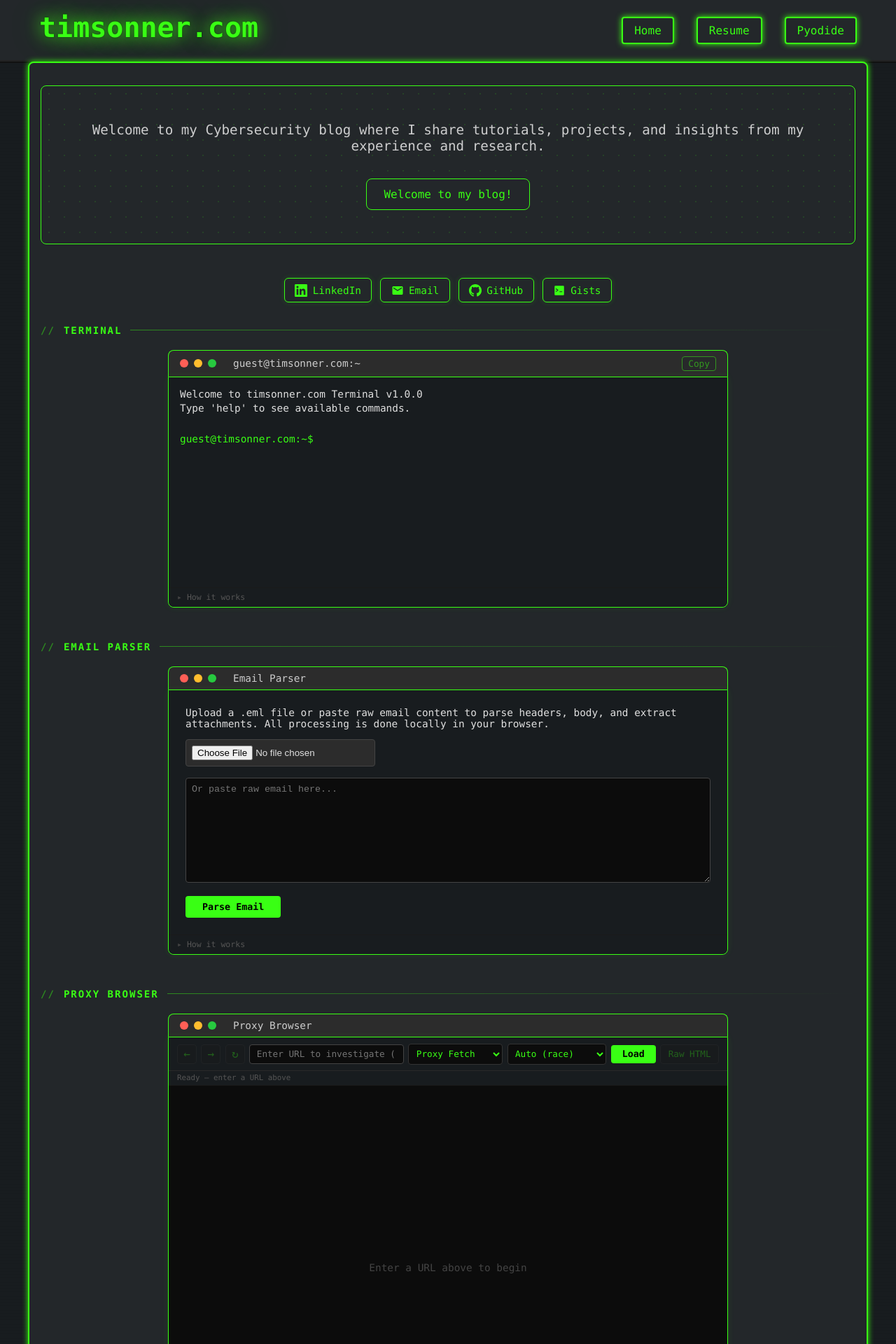
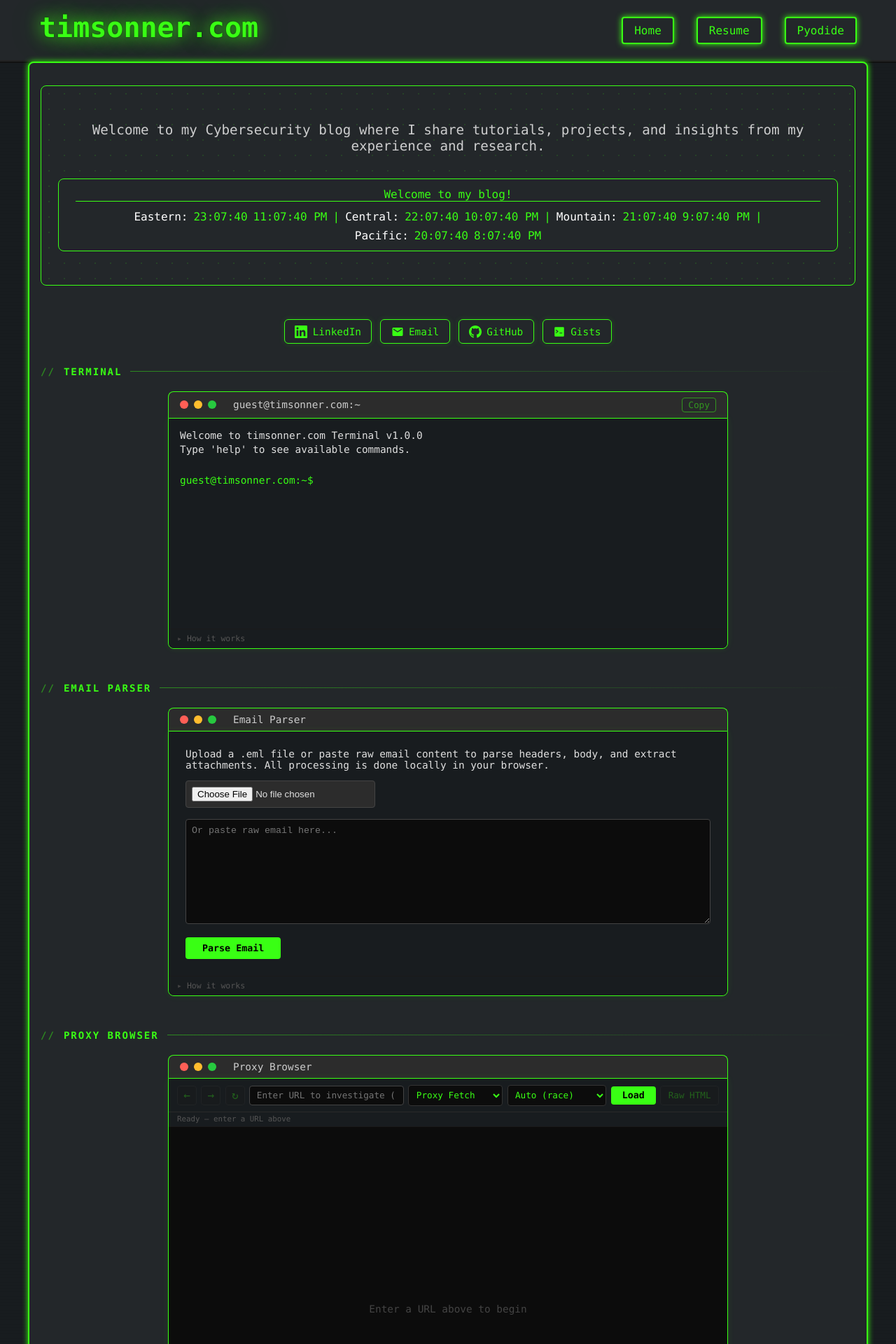
Before and after one commit to timsonner/timsonner.github.io, a Jekyll site: the page built from index.html, in a window 1280 px wide. Shown: the top 1920 px of the page at 70% size. Built offline with Jekyll 4.4.1, drawn with Linux system fonts in a browser that asks for light colours.

Commit message:
Add Eastern, Central, Mountain, and Pacific clocks under visitor IP
Show live 24-hour and 12-hour times in the homepage visitor info box,
using white zone labels and green times to match existing styles.

Co-authored-by: Tim Sonner <timsonner@users.noreply.github.com>

```diff
--- a/assets/js/visitor.js
+++ b/assets/js/visitor.js
@@ -28,5 +28,39 @@ async function fetchVisitorInfo() {
   }
 }
 
-// Load visitor info when page loads
-document.addEventListener('DOMContentLoaded', fetchVisitorInfo);
+const timeFormatters = {};
+
+function getTimeFormatter(timeZone, format) {
+  const key = `${timeZone}:${format}`;
+  if (!timeFormatters[key]) {
+    const options = format === '24'
+      ? { timeZone, hour: '2-digit', minute: '2-digit', second: '2-digit', hourCycle: 'h23' }
+      : { timeZone, hour: 'numeric', minute: '2-digit', second: '2-digit', hour12: true };
+    timeFormatters[key] = new Intl.DateTimeFormat('en-US', options);
+  }
+  return timeFormatters[key];
+}
+
+function updateTimezoneClocks() {
+  const now = new Date();
+  document.querySelectorAll('.timezone-time[data-tz][data-format]').forEach((el) => {
+    const timeZone = el.dataset.tz;
+    const format = el.dataset.format;
+    el.textContent = getTimeFormatter(timeZone, format).format(now);
+  });
+}
+
+function startTimezoneClocks() {
+  if (!document.getElementById('timezone-clocks')) {
+    return;
+  }
+
+  updateTimezoneClocks();
+  setInterval(updateTimezoneClocks, 1000);
+}
+
+// Load visitor info and US timezone clocks when the page loads
+document.addEventListener('DOMContentLoaded', () => {
+  fetchVisitorInfo();
+  startTimezoneClocks();
+});
--- a/assets/main.scss
+++ b/assets/main.scss
@@ -416,7 +416,10 @@ a:hover {
   border: 1px solid $color-primary;
   color: $color-primary;
   font-family: inherit;
-  display: inline-block;
+  display: inline-flex;
+  flex-direction: column;
+  align-items: center;
+  gap: 0;
   max-width: 100%;
 }
 
@@ -442,8 +445,44 @@ a:hover {
   color: $color-white;
 }
 
+.timezone-clocks {
+  display: flex;
+  flex-wrap: wrap;
+  justify-content: center;
+  align-items: center;
+  gap: 0.5rem;
+  width: 100%;
+  padding-top: 0.75rem;
+  border-top: 1px solid $color-primary;
+  font-size: 1rem;
+  font-weight: 500;
+  animation: fadeIn 0.8s ease-in;
+  font-family: inherit;
+}
+
+.timezone-item {
+  white-space: nowrap;
+  display: inline-flex;
+  align-items: center;
+  gap: 0.5rem;
+}
+
+.timezone-label {
+  color: $color-white;
+}
+
+.timezone-time {
+  color: $color-primary;
+  font-variant-numeric: tabular-nums;
+}
+
 @media (max-width: 600px) {
   #visitor-greeting {
+    flex-direction: column;
+    gap: 0.25rem;
+  }
+
+  .timezone-clocks {
     flex-direction: column;
     gap: 0.25rem;
   }
--- a/index.html
+++ b/index.html
@@ -9,6 +9,31 @@ title: Home
     <p class="site-description">{{ site.description | default: "timsonner.com" }}</p>
     <div id="visitor-info" class="visitor-info">
       <span id="visitor-greeting">Welcome, visitor!</span>
+      <div id="timezone-clocks" class="timezone-clocks" aria-label="US time zones">
+        <span class="timezone-item">
+          <span class="timezone-label">Eastern:</span>
+          <span class="timezone-time" data-tz="America/New_York" data-format="24">--:--:--</span>
+          <span class="timezone-time" data-tz="America/New_York" data-format="12">--:--:-- --</span>
+        </span>
+        <span class="info-separator">|</span>
+        <span class="timezone-item">
+          <span class="timezone-label">Central:</span>
+          <span class="timezone-time" data-tz="America/Chicago" data-format="24">--:--:--</span>
+          <span class="timezone-time" data-tz="America/Chicago" data-format="12">--:--:-- --</span>
+        </span>
+        <span class="info-separator">|</span>
+        <span class="timezone-item">
+          <span class="timezone-label">Mountain:</span>
+          <span class="timezone-time" data-tz="America/Denver" data-format="24">--:--:--</span>
+          <span class="timezone-time" data-tz="America/Denver" data-format="12">--:--:-- --</span>
+        </span>
+        <span class="info-separator">|</span>
+        <span class="timezone-item">
+          <span class="timezone-label">Pacific:</span>
+          <span class="timezone-time" data-tz="America/Los_Angeles" data-format="24">--:--:--</span>
+          <span class="timezone-time" data-tz="America/Los_Angeles" data-format="12">--:--:-- --</span>
+        </span>
+      </div>
     </div>
   </div>
 
```
